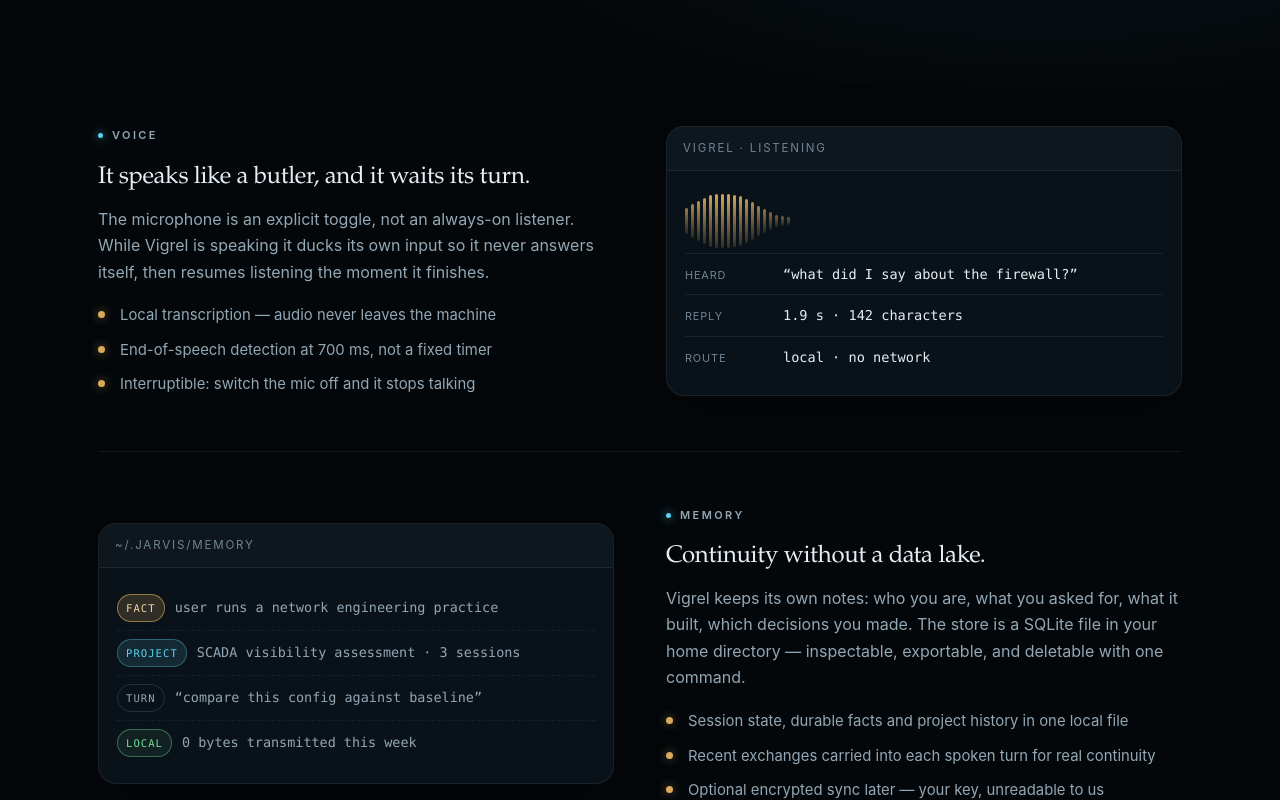
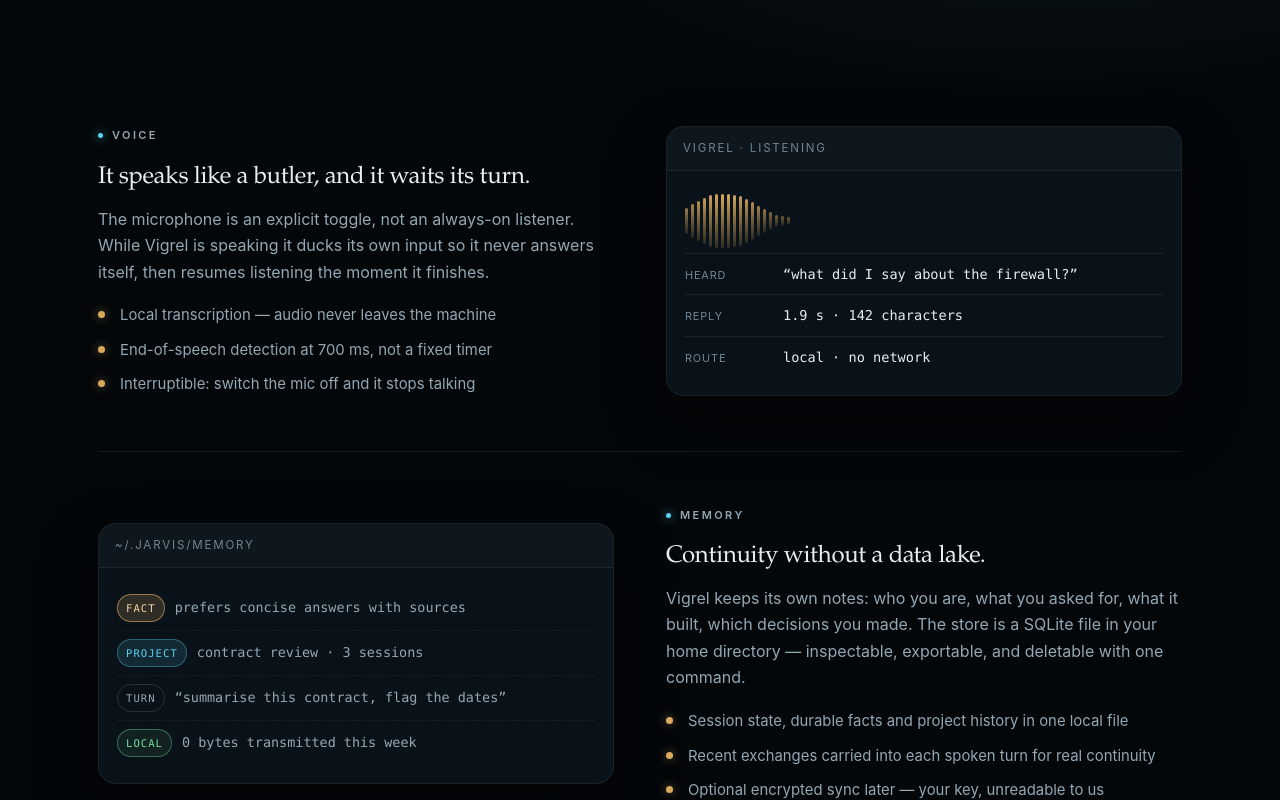
Before and after one commit to loveomoruyi/vigrel-demo, a plain HTML site: page index.html in a window 1280 px wide. Shown: the part 2000-2800 px from the top of the page. Drawn offline with Linux system fonts and the light colour scheme.

Commit message:
demo: publish v1.0.1

```diff
--- a/index.html
+++ b/index.html
@@ -184,9 +184,9 @@
           <div class="plate">
             <div class="plate-head">~/.jarvis/memory</div>
             <div class="plate-body term">
-              <div class="mem-node"><span class="pill gold">fact</span> user runs a network engineering practice</div>
-              <div class="mem-node"><span class="pill cyan">project</span> SCADA visibility assessment · 3 sessions</div>
-              <div class="mem-node"><span class="pill">turn</span> “compare this config against baseline”</div>
+              <div class="mem-node"><span class="pill gold">fact</span> prefers concise answers with sources</div>
+              <div class="mem-node"><span class="pill cyan">project</span> contract review · 3 sessions</div>
+              <div class="mem-node"><span class="pill">turn</span> “summarise this contract, flag the dates”</div>
               <div class="mem-node"><span class="pill ok">local</span> 0 bytes transmitted this week</div>
             </div>
           </div>
```
